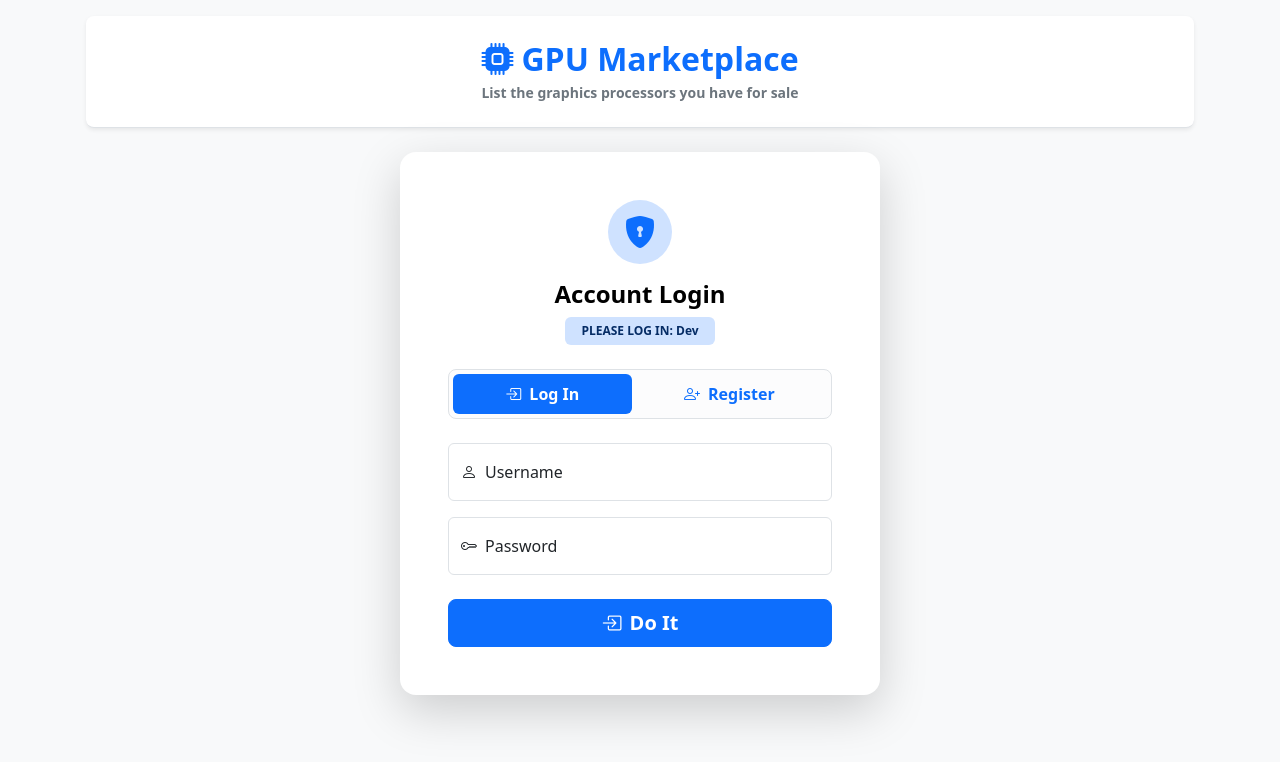
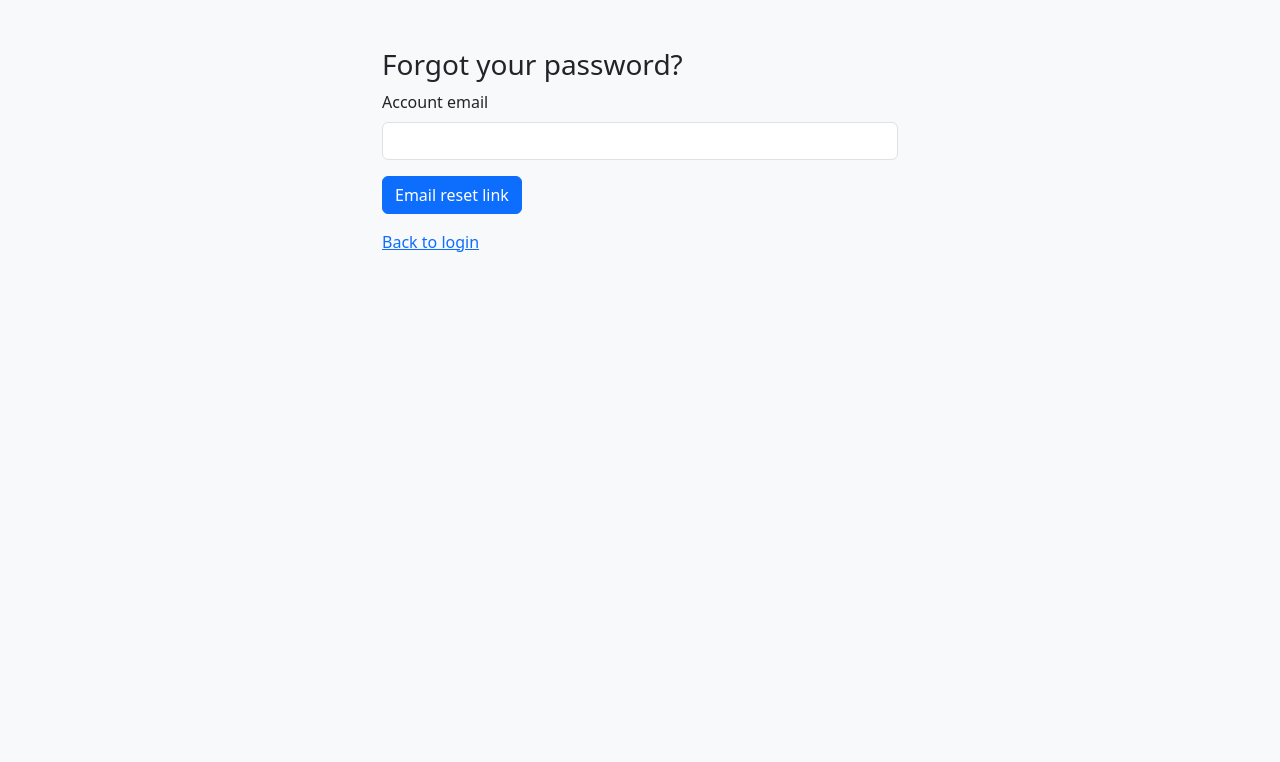
Before and after one commit to thealgotorpedo/GPU-Swipe, a React (Vite) app in the folder gpu-frontend/: page /forgot-password in a window 1280 px wide. Before the commit this address led to /. Shown: the top 762 px of the page. Built offline with nearby package versions, Linux system fonts and the light colour scheme.

Commit message:
feat(ui): add forgot-password and email-link password reset screens

```diff
--- a/gpu-frontend/src/App.tsx
+++ b/gpu-frontend/src/App.tsx
@@ -3,6 +3,7 @@ import { BrowserRouter as Router, Route, Navigate, Routes } from "react-router-d
 import "./App.css";
 
 import LoginPage from "./pages/LoginPage";
+import PasswordPage from "./pages/PasswordPage";
 import ListingPage from "./pages/ListingPage";
 import Marketplace from "./components/Marketplace";
 import ListingUI from "./components/ListingUI";
@@ -19,6 +20,8 @@ function App() {
     <Router>
       <Routes>
         <Route path="/" element={<LoginPage />} />
+        <Route path="/forgot-password" element={<PasswordPage />} />
+        <Route path="/reset-password" element={<PasswordPage reset />} />
         <Route path="/listings" element={<RequireLogin><ListingsPage /></RequireLogin>}>
           <Route index element={<Marketplace />} />
           <Route path=":listingId" element={<ListingPage />} />
--- a/gpu-frontend/src/components/Login.tsx
+++ b/gpu-frontend/src/components/Login.tsx
@@ -1,3 +1,4 @@
+import { Link } from "react-router-dom";
 import { useState, type FormEvent, type ChangeEvent } from "react";
 import { apiFetch, type LoginResponse } from "../utils/api";
 import { saveSession } from "../utils/session";
@@ -165,6 +166,7 @@ function Login() {
         {!isRegisterMode ? (
           /* Login Form */
           <form onSubmit={doLogin}>
+            <p><Link to="/forgot-password">Forgot password?</Link></p>
             <div className="form-floating mb-3">
               <input
                 type="text"
@@ -215,7 +217,7 @@ function Login() {
               ) : (
                 <>
                   <i className="bi bi-box-arrow-in-right" aria-hidden="true"></i>
-                  <span>Do It</span>
+                  <span>Log in</span>
                 </>
               )}
             </button>
--- /dev/null
+++ b/gpu-frontend/src/pages/PasswordPage.tsx
@@ -0,0 +1,44 @@
+import { useState, type FormEvent } from "react";
+import { Link, useSearchParams } from "react-router-dom";
+import { apiFetch } from "../utils/api";
+import { clearSession } from "../utils/session";
+export default function PasswordPage({ reset = false }: { reset?: boolean }) {
+  const [params] = useSearchParams();
+  const [email, setEmail] = useState("");
+  const [password, setPassword] = useState("");
+  const [confirm, setConfirm] = useState("");
+  const [message, setMessage] = useState("");
+  const [busy, setBusy] = useState(false);
+  const [done, setDone] = useState(false);
+  async function submit(e: FormEvent) {
+    e.preventDefault();
+    if (reset && password !== confirm) { setMessage("Passwords must match."); return; }
+    setBusy(true); setMessage("");
+    try {
+      const res = await apiFetch<{ message: string }>(reset ? "api/password/reset" : "api/password/forgot", {
+        method: "POST", body: reset ? { token: params.get("token"), password } : { email }
+      });
+      if (res.ok) { setDone(true); setMessage(res.data.message); if (reset) clearSession(); }
+      else setMessage(res.error || "Request failed.");
+    } catch { setMessage("Could not connect. Please try again."); }
+    finally { setBusy(false); }
+  }
+  return <main className="container py-5" style={{ maxWidth: 540 }}>
+    <h1 className="h3">{reset ? "Set a new password" : "Forgot your password?"}</h1>
+    {message && <p role="status">{message}</p>}
+    {reset && !params.get("token") ? <p>This link is missing a reset token. <Link to="/forgot-password">Request a new link</Link>.</p> : !done && <form onSubmit={submit}>
+      {reset ? <>
+        <label htmlFor="newPassword" className="form-label">New password</label>
+        <input id="newPassword" className="form-control mb-3" type="password" autoComplete="new-password" minLength={8} required value={password} onChange={e => setPassword(e.target.value)} />
+        <label htmlFor="confirmPassword" className="form-label">Confirm password</label>
+        <input id="confirmPassword" className="form-control mb-3" type="password" autoComplete="new-password" required value={confirm} onChange={e => setConfirm(e.target.value)} />
+      </> : <>
+        <label htmlFor="resetEmail" className="form-label">Account email</label>
+        <input id="resetEmail" className="form-control mb-3" type="email" autoComplete="email" maxLength={254} required value={email} onChange={e => setEmail(e.target.value)} />
+      </>}
+      <button className="btn btn-primary mb-3" disabled={busy}>{busy ? "Please wait…" : reset ? "Set password" : "Email reset link"}</button>
+    </form>}
+    <p><Link to="/">Back to login</Link></p>
+    {reset && <p><Link to="/forgot-password">Request another reset link</Link></p>}
+  </main>;
+}
```
